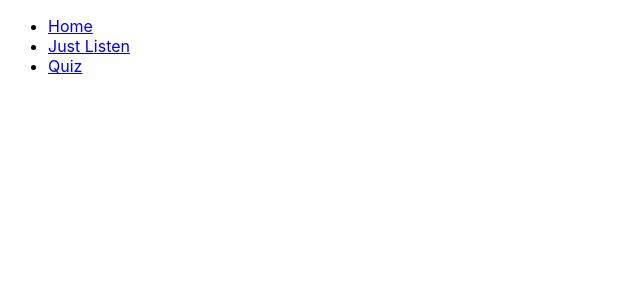
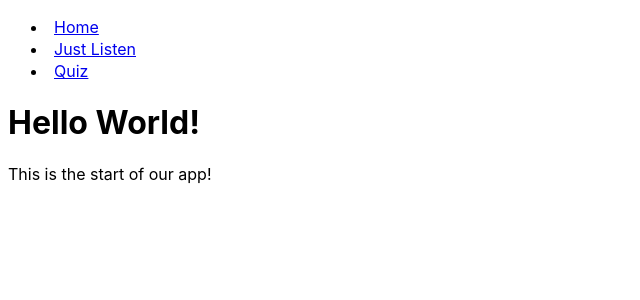
Before and after one commit to joeysteele2001/language-of-music, a React (Create React App) app in the folder app/: page /home in a window 1280 px wide. Shown: the top 300 px of the page, without its empty margins (0-640 px from the left). Built offline with nearby package versions, Linux system fonts and the light colour scheme.

Commit message:
Integrate Switcher into App

```diff
--- a/app/src/App.css
+++ b/app/src/App.css
@@ -1,3 +1,17 @@
 .App {
   text-align: center;
 }
+
+.button-link {
+  background: none;
+  border: none;
+  padding: none;
+  font: inherit;
+  color: #0000ee;
+  text-decoration: underline;
+  cursor: pointer;
+}
+
+.button-link:hover {
+  font-weight: bold;
+}
--- a/app/src/App.tsx
+++ b/app/src/App.tsx
@@ -1,46 +1,46 @@
 import React from 'react';
-import { BrowserRouter, Switch, Route, Link } from 'react-router-dom';
 import './App.css';
 import JustListen from './components/JustListen';
 import Home from './components/Home';
 import Quiz from './components/Quiz';
 
+import Switcher from './components/Switcher';
+
 const App = () => {
+  const [page, setPage] = React.useState(0);
+
   return (
-    <BrowserRouter>
+    <main>
       <nav>
         <ul>
-          <li>
-            <Link to="/">Home</Link>
-          </li>
-          <li>
-            <Link to="/justlisten">Just Listen</Link>
-          </li>
-          <li>
-            <Link to="/quiz">Quiz</Link>
-          </li>
+          {pages.map((page, idx) => (
+            <li key={page.name}>
+              <button className="button-link" onClick={() => setPage(idx)}>
+                {page.name}
+              </button>
+            </li>
+          ))}
         </ul>
       </nav>
 
-      <Switch>
-        <Route exact path="/">
-          <Home />
-        </Route>
-
-        <Route exact path="/justlisten">
-          <JustListen />
-        </Route>
-
-        <Route exact path="/quiz">
-          <Quiz
-            question="Question"
-            answers={["Answer 1", "Answer 2", "Answer 3", "I'm the correct answer", "Answer 5"]}
-            correctAnswer={3}
-          />
-        </Route>
-      </Switch>
-    </BrowserRouter>
+      <Switcher activeView={page}>
+        {pages.map(page => page.component)}
+      </Switcher>
+    </main >
   );
 }
 
+const pages = [
+  { name: "Home", component: <Home /> },
+  { name: "Just Listen", component: <JustListen /> },
+  {
+    name: "Quiz",
+    component: <Quiz
+      question="Question"
+      answers={["Answer 1", "Answer 2", "Answer 3", "I'm the correct answer", "Answer 5"]}
+      correctAnswer={3}
+    />
+  },
+];
+
 export default App;
--- a/app/src/components/Home.tsx
+++ b/app/src/components/Home.tsx
@@ -1,16 +1,10 @@
 import React from 'react';
-import { Route } from 'react-router-dom';
-import YouTubePlayer from './YouTubePlayer';
-import JustListen from './JustListen';
 
 const Home = () => {
     return (
         <main>
             <h1>Hello World!</h1>
             <p>This is the start of our app!</p>
-
-            <Route exact path="/rickroll" component={YouTubePlayer} />
-            <Route exact path="/justlisten" component={JustListen} />
         </main>
     );
 };
```
